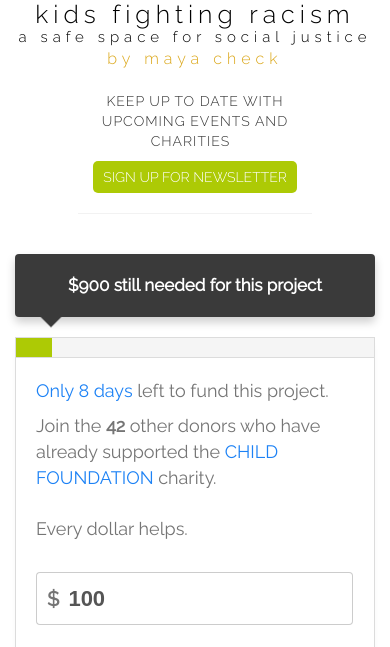
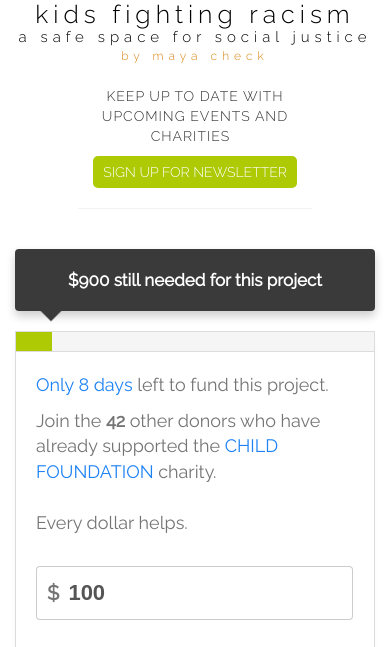
Before and after one commit to nlasusa/SocialJustice, a plain HTML site: page index.html in a window 390 px wide. Shown: the part 151-798 px from the top of the page. Drawn offline with nearby package versions, Linux system fonts and the light colour scheme.

Commit message:
updated media queries

```diff
--- a/index.html
+++ b/index.html
@@ -36,7 +36,7 @@
 }
 #page-subtitle2 {
     font-size: 16px;
-    color: rgb(219, 167, 25);
+    color: rgb(218, 132, 20);
 }
 
 .container-newsletter {
@@ -317,6 +317,9 @@ font-weight: 300;
 #page-subtitle {
     font-size: 17px;
     }
+#page-subtitle2 {
+    font-size: 14px;
+}
 #header-image {
     width: 300px;
     }
@@ -338,6 +341,9 @@ button {
     font-size: 15px;
     font-weight: 300;
     }
+#page-subtitle2 {
+    font-size: 12px;
+}
 #header-image {
     width: 300px;
     }
```
